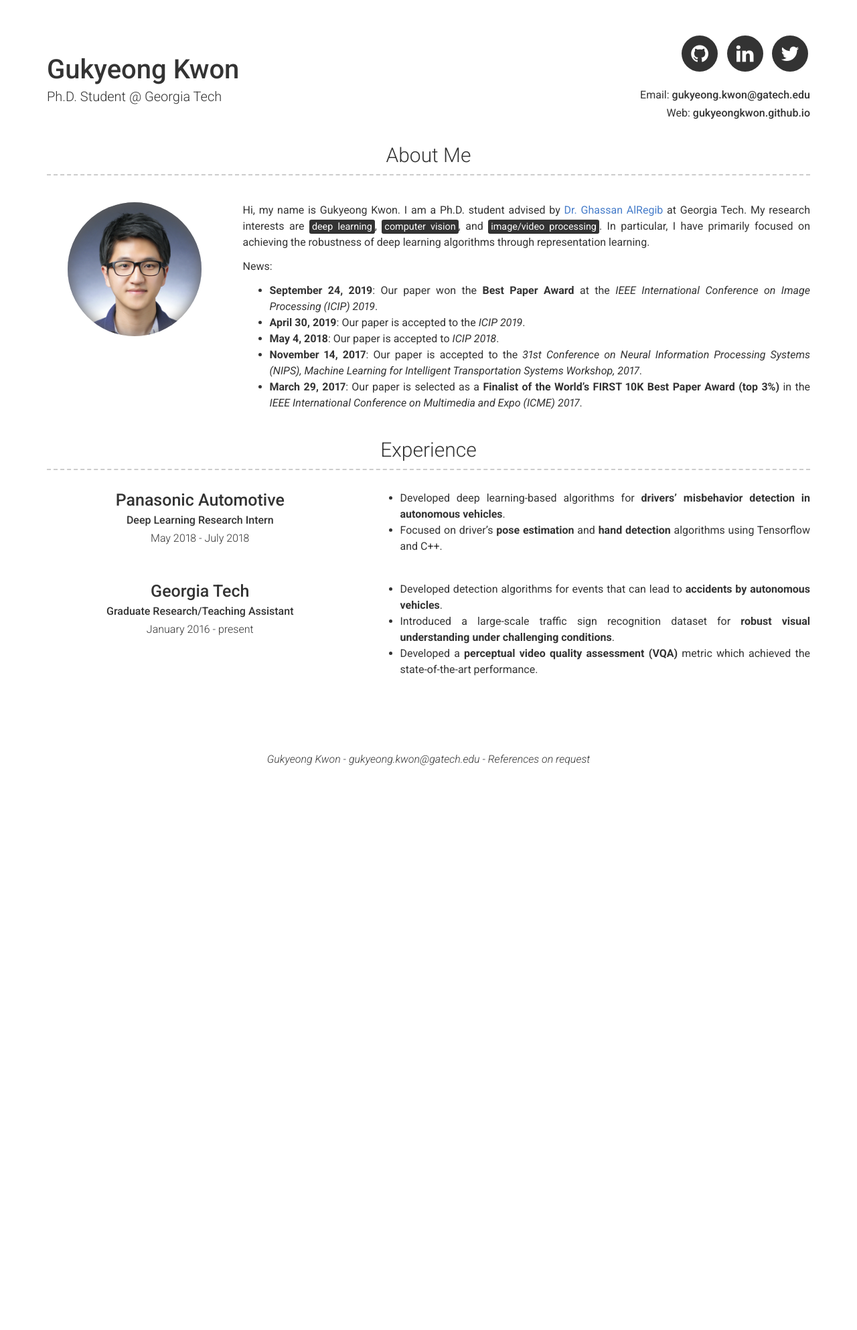
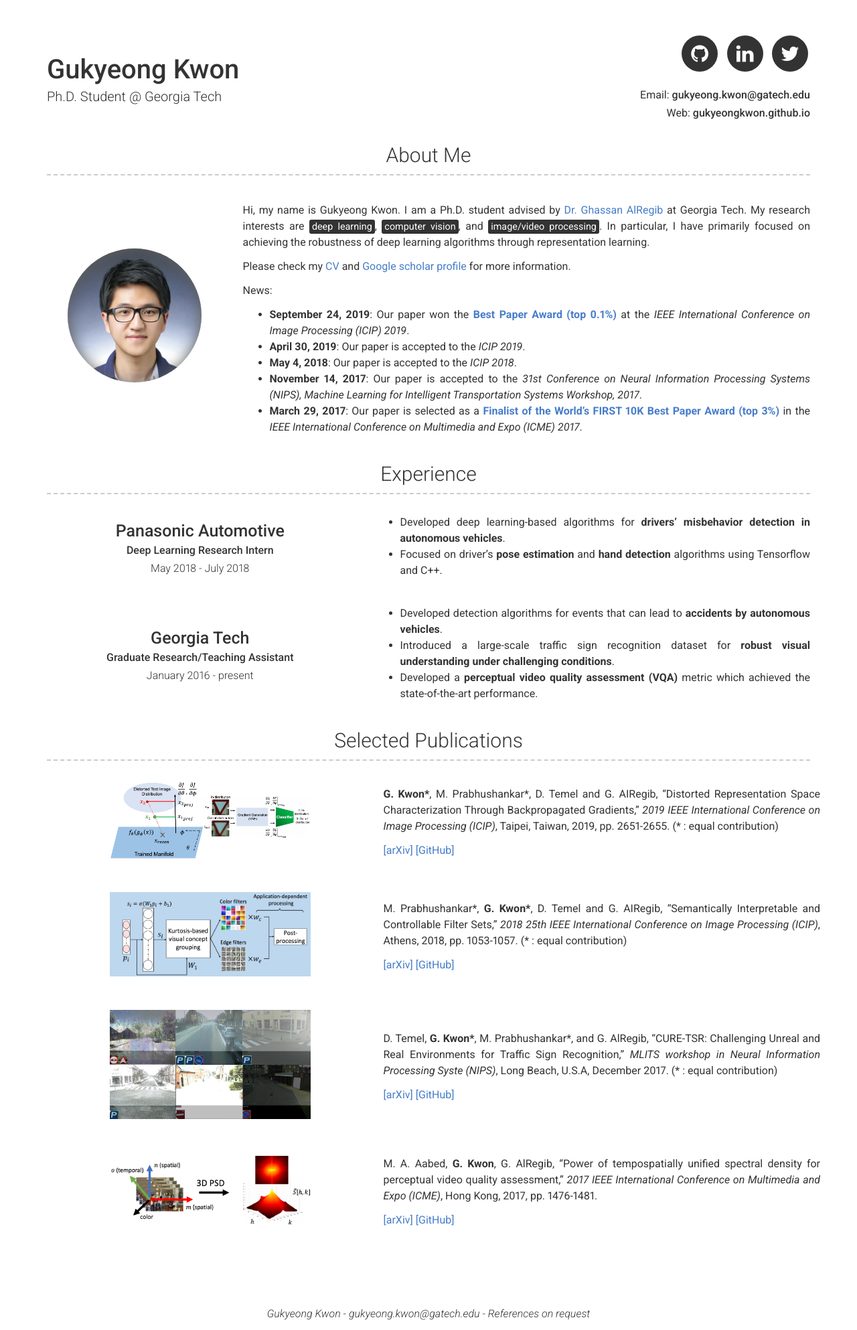
Before and after one commit to gukyeongkwon/gukyeongkwon.github.io, a Jekyll site: the page built from index.md, in a window 1280 px wide. Shown: the whole page at 67% size. Built offline with Jekyll 4.4.1, drawn with Linux system fonts in a browser that asks for light colours; before the commit the page ends 1158 px from its top, so only the background shows below that.

Commit message:
Major updates for the first release.

```diff
--- a/_config.yml
+++ b/_config.yml
@@ -28,14 +28,16 @@ linkedin_username: gukyeong-kwon
 # about_title: About Me (Use this to override about section title)
 about_profile_image: images/profile.jpg
 about_content: | # this will include new lines to allow paragraphs
-  Hi, my name is Gukyeong Kwon. I am a Ph.D. student advised by [Dr. Ghassan AlRegib](https://ghassanalregib.info/) at Georgia Tech. My research interests are <mark>deep learning</mark>, <mark>computer vision</mark>, and <mark>image/video processing</mark>. In particular, I have primarily focused on achieving the robustness of deep learning algorithms through representation learning.
+  Hi, my name is Gukyeong Kwon. I am a Ph.D. student advised by [Dr. Ghassan AlRegib](https://ghassanalregib.info/){:target="_blank"} at Georgia Tech. My research interests are <mark>deep learning</mark>, <mark>computer vision</mark>, and <mark>image/video processing</mark>. In particular, I have primarily focused on achieving the robustness of deep learning algorithms through representation learning.
+
+  Please check my [CV](resume/Gukyeong_Kwon_CV.pdf){:target="_blank"} and [Google scholar profile](https://scholar.google.com/citations?user=So9yfEQAAAAJ&hl=en&oi=ao){:target="_blank"} for more information.
 
   News:
-    - **September 24, 2019**: Our paper  won the **Best Paper Award** at the *IEEE International Conference on Image Processing (ICIP) 2019*.
+    - **September 24, 2019**: Our paper  won the [**Best Paper Award (top 0.1%)**](https://www.ece.gatech.edu/news/627107/olives-team-wins-ieee-icip-best-paper-award){:target="_blank"} at the *IEEE International Conference on Image Processing (ICIP) 2019*.
     - **April 30, 2019**: Our paper is accepted to the *ICIP 2019*.
-    - **May 4, 2018**: Our paper is accepted to *ICIP 2018*.
+    - **May 4, 2018**: Our paper is accepted to the *ICIP 2018*.
     - **November 14, 2017**: Our paper is accepted to the *31st Conference on Neural Information Processing Systems (NIPS), Machine Learning for Intelligent Transportation Systems Workshop, 2017*.
-    - **March 29, 2017**:  Our paper is selected as a **Finalist of the World’s FIRST 10K Best Paper Award (top 3%)** in the *IEEE International Conference on Multimedia and Expo (ICME) 2017*.
+    - **March 29, 2017**:  Our paper is selected as a [**Finalist of the World’s FIRST 10K Best Paper Award (top 3%)**](https://www.ece.gatech.edu/news/594459/multimedia-and-sensors-lab-team-named-best-paper-award-finalist){:target="_blank"} in the *IEEE International Conference on Multimedia and Expo (ICME) 2017*.
 
 # - **September 24, 2019**: Our paper “Distorted Representation Space Characterization through Backpropagated Gradients” won the **Best Paper Award** at the *IEEE International Conference on Image Processing (ICIP) 2019*.
 # - **April 30, 2019**: Our paper “Distorted Representation Space Characterization through Backpropagated Gradients” is accepted to the *IEEE International Conference on Image Processing (ICIP) 2019*.
--- a/_data/projects.yml
+++ b/_data/projects.yml
@@ -1,9 +1,24 @@
 # Project template
 - layout: left-proj
-  name: eeeee
-  link: Link to project (eg. sproogen.github.io/modern-resume-theme)(optional)
-  github: Github page for project (eg. sproogen/modern-resume-theme)(optional)
-  quote: >
-    Short overview of the project (optional)
-  description: | # this will include new lines to allow paragraphs
-    Description about the work on/with the project
+  pub-img: images/icip2019.png
+  citation: '**G. Kwon\***, M. Prabhushankar\*, D. Temel and G. AIRegib, "Distorted Representation Space Characterization Through Backpropagated Gradients," *2019 IEEE International Conference on Image Processing (ICIP)*, Taipei, Taiwan, 2019, pp. 2651-2655. (\* &#58; equal contribution)'
+  links: |
+    [[arXiv]](https://arxiv.org/abs/1908.09998) [[GitHub]](https://github.com/gukyeongkwon/distorted-representation-characterization)
+
+- layout: left-proj
+  pub-img: images/icip2018.png
+  citation: M. Prabhushankar\*, **G. Kwon\***, D. Temel and G. AIRegib, "Semantically Interpretable and Controllable Filter Sets," *2018 25th IEEE International Conference on Image Processing (ICIP)*, Athens, 2018, pp. 1053-1057. (\* &#58; equal contribution)
+  links: |
+    [[arXiv]](https://arxiv.org/abs/1902.06334) [[GitHub]](https://github.com/gukyeongkwon/semantic-autoencoder)
+
+- layout: left-proj
+  pub-img: images/nipsw2017.jpg
+  citation: D. Temel, **G. Kwon\***, M. Prabhushankar\*, and G. AlRegib, "CURE-TSR&#58; Challenging Unreal and Real Environments for Traffic Sign Recognition,"  *MLITS workshop in Neural Information Processing Syste (NIPS)*, Long Beach, U.S.A, December 2017. (\* &#58; equal contribution)
+  links: |
+    [[arXiv]](https://arxiv.org/abs/1712.02463) [[GitHub]](https://github.com/gukyeongkwon/CURE-TSR)
+
+- layout: left-proj
+  pub-img: images/icme2017.png
+  citation: M. A. Aabed, **G. Kwon**, G. AlRegib, "Power of tempospatially unified spectral density for perceptual video quality assessment," *2017 IEEE International Conference on Multimedia and Expo (ICME)*, Hong Kong, 2017, pp. 1476-1481.
+  links: |
+    [[arXiv]](https://arxiv.org/abs/1812.05177) [[GitHub]](https://github.com/gukyeongkwon/3DPSD-VQA)
--- a/_includes/left-proj.html
+++ b/_includes/left-proj.html
@@ -1,13 +1,21 @@
 <div class="container intro-container">
-  <h3>{{ site.about_title | default: "About Me" }}</h3>
+  <!-- <h3>{{ site.about_title | default: "About Me" }}</h3> -->
   <div class="row clearfix">
     {%- if site.about_profile_image -%}
-      <div class="col-xs-12 col-sm-4 col-md-3 no-print">
-        <span class="profile-img" style="background-image: url({{ site.about_profile_image | relative_url }})" />
+      <!-- <div class="col-xs-12 col-sm-4 col-md-5 no-print">
+        <span class="pub-img" style="background-image: url({{ include.item.pub-img | relative_url }})" />
+      </div> -->
+      <div class="col-xs-12 col-sm-4 col-md-5 no-print">
+        <!-- <div class="pub-img" style="background-image: url({{ include.item.pub-img | relative_url }})" />
+        </div> -->
+        <div class="pub-img">
+          <img src= "{{ include.item.pub-img | relative_url }}", width=300px>
+        </div>
       </div>
     {%- endif -%}
-    <div class="{{ 'col-xs-12 ' }}{%- if site.about_profile_image -%}col-sm-8 col-md-9 col-print-12{%- endif -%}">
-      {{ site.about_content | strip | markdownify }}
+    <div class="col-xs-12 col-sm-8 col-md-7 col-print-12">
+      {{ include.item.citation | strip | markdownify }}
+      {{ include.item.links | strip | markdownify }}
     </div>
   </div>
 </div>
--- a/_includes/projects.html
+++ b/_includes/projects.html
@@ -1,5 +1,5 @@
 <div class="container projects-container">
-  <h3>{{ site.projects_title | default: "Projects" }}</h3>
+  <h3>{{ site.projects_title | default: "Selected Publications" }}</h3>
   {% for project in site.data.projects %}
     {% include {{ project.layout | default: 'left' | append: ".html" }} item=project %}
   {% endfor %}
--- a/_layouts/default.html
+++ b/_layouts/default.html
@@ -14,12 +14,12 @@
 
       <!-- {%- include about.html -%} -->
 
-      <!-- {%- if site.data.projects.size > 0 -%}
-        {%- include projects.html -%}
-      {%- endif -%} -->
-
       {%- if site.data.experience.size > 0 -%}
         {%- include experience.html -%}
+      {%- endif -%}
+
+      {%- if site.data.projects.size > 0 -%}
+        {%- include projects.html -%}
       {%- endif -%}
 
       <!-- {%- if site.data.education.size > 0 -%}
--- a/assets/main.scss
+++ b/assets/main.scss
@@ -12,6 +12,22 @@ div.col-xs-12.col-print-12{
 .col-xs-12.col-sm-8.col-md-7.col-print-12{
     text-align: left;
 }
-div.col-xs-12.col-print-12{
+
+div.col-xs-12.col-sm-4.col-md-5.no-print{
+    object-fit: contain;
+    height: auto;
+    max-width: 100%;
+    max-height: 100%;
+    // width: 300px;
+}
+
+.pub-img {
     text-align: center;
+    margin: 0 auto;
+    margin-bottom: 20px;
 }
+
+div.row.clearfix{
+    display: flex;
+    align-items: center;
+}
```
Also changed, not shown: images/icip2018.png (added), images/icip2019.png (added), images/icip2019_old.png (added), images/icme2017.png (added), images/nipsw2017.jpg (added), images/nipsw2017_old.png (added), 1 other file.
